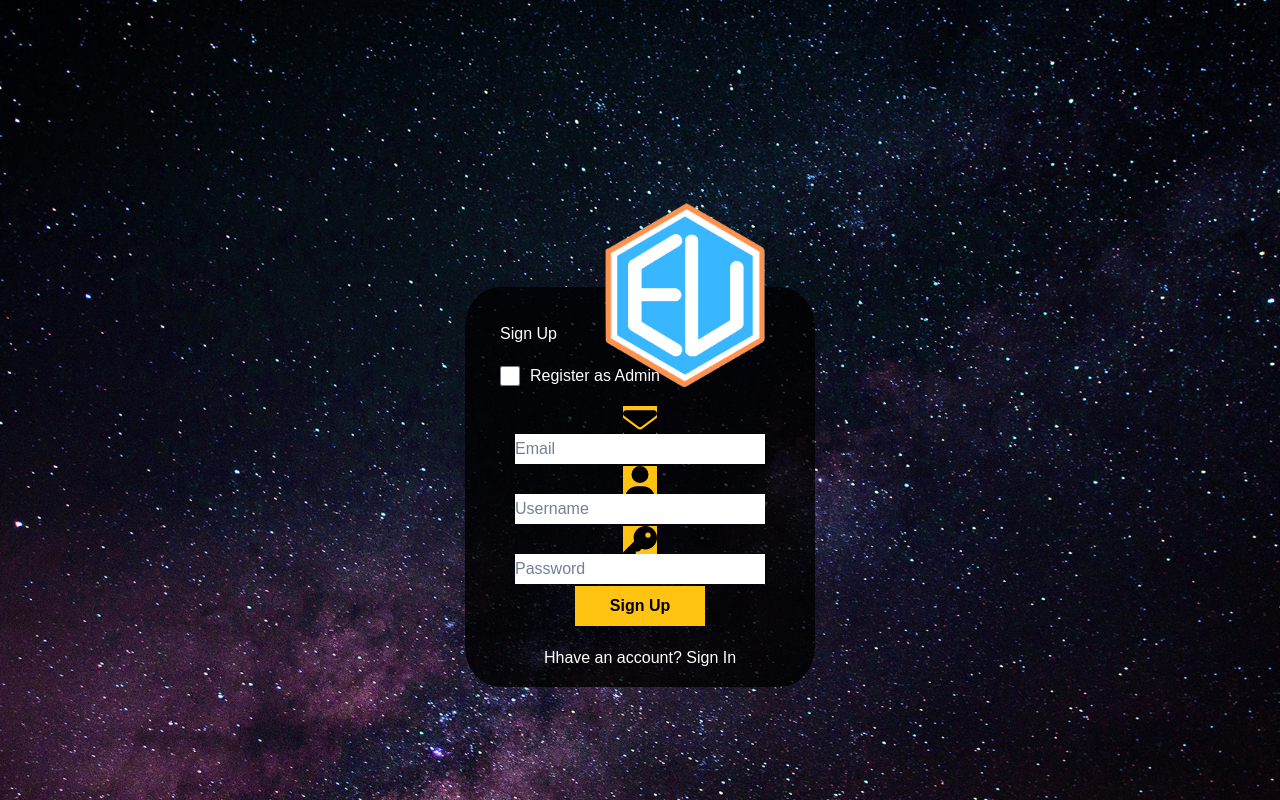
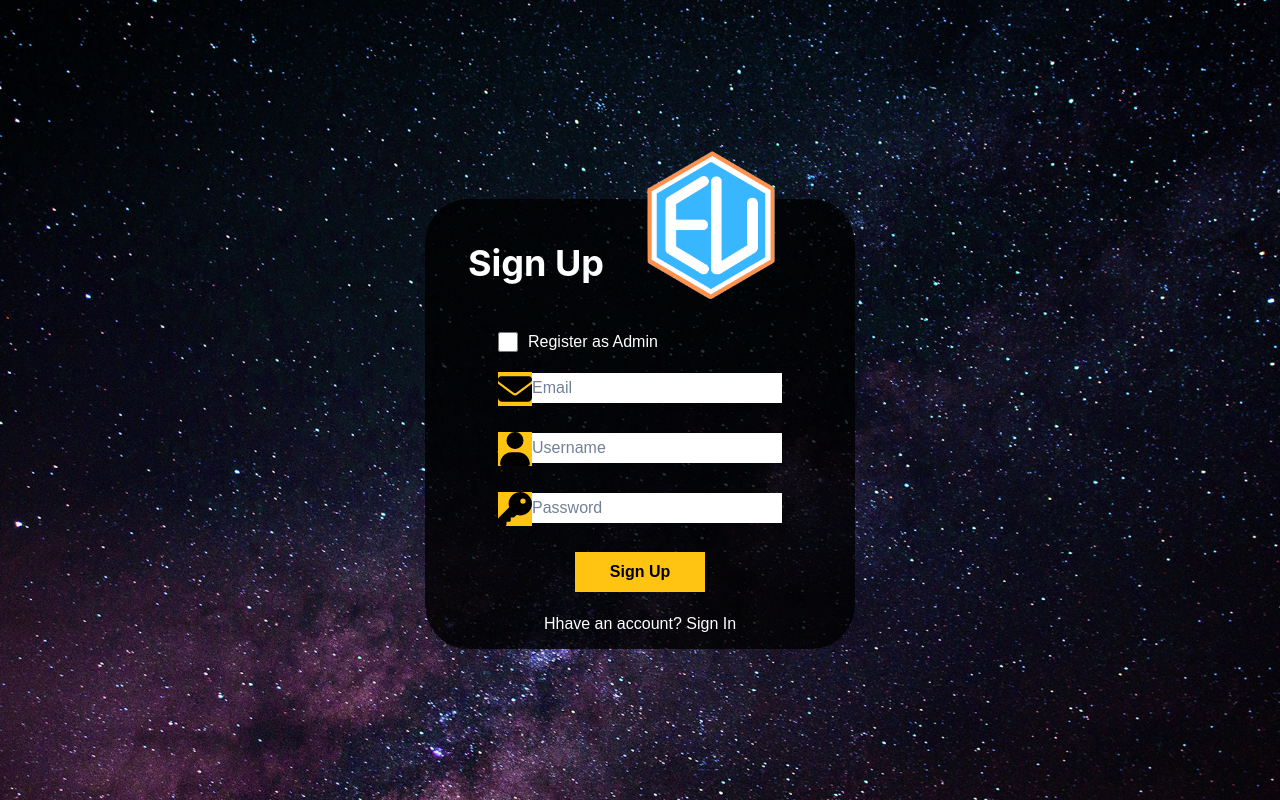
Before and after one commit to akshayrai75/go-nuts-coding, a React (Create React App) app in the folder evolved_vision/frontend/evolved-vision-ui/: page /register in a window 1280 px wide. Built offline with nearby package versions, Linux system fonts and the light colour scheme; a web font is replaced by a local one.

Commit message:
fix: login & registration styling fixes

```diff
--- a/evolved_vision/frontend/evolved-vision-ui/src/Components/login/LoginHome.css
+++ b/evolved_vision/frontend/evolved-vision-ui/src/Components/login/LoginHome.css
@@ -17,8 +17,8 @@
 .login-panel {
     background-color: rgba(0, 0, 0, 0.8) !important;
     border-radius: 10%;
-    height: 270px;
-    width: 350px;
+    height: 380px;
+    width: 430px;
     margin-top: auto;
     margin-bottom: auto;
     padding: 10%;
@@ -36,6 +36,7 @@
 
 .login-panel-header h1 {
     color: white;
+    height: 50px;
 }
 
 .login-panel-footer {
@@ -61,6 +62,7 @@
 
 .companyLogo {
     width: 300px;
+    margin-left: 50px;
     padding-left: 40%;
     margin-bottom: -100px;
 }
--- a/evolved_vision/frontend/evolved-vision-ui/src/Components/login/LoginHome.js
+++ b/evolved_vision/frontend/evolved-vision-ui/src/Components/login/LoginHome.js
@@ -8,6 +8,7 @@ import { FontAwesomeIcon } from "@fortawesome/react-fontawesome";
 import { faUser, faKey } from "@fortawesome/free-solid-svg-icons";
 import { FormGroup } from "react-bootstrap";
 import APIService from "../../utils/APIService";
+import { Heading } from "@chakra-ui/react";
 
 const LoginHome = ({ setIsAuthenticated }) => {
   const [user, setUser] = useState({
@@ -40,6 +41,7 @@ const LoginHome = ({ setIsAuthenticated }) => {
       })
       .catch((error) => {
         console.log(error);
+        setMsg("Invalid user credentials");
       });
   };
 
@@ -53,9 +55,12 @@ const LoginHome = ({ setIsAuthenticated }) => {
         </div>
         <div className="login-panel">
           <div className="login-panel-header">
-            <h1>Sign In</h1>
+            <Heading style={{ color: "white", height: "100px" }}>
+              Sign In
+            </Heading>
           </div>
           <div className="login-panel-body">
+            {msg && <text style={{ color: "red" }}>{msg}</text>}
             <Form onSubmit={(e) => userLogin(e)}>
               <InputGroup size="lg" className="mb-3 login-input-group-set">
                 <FontAwesomeIcon
--- a/evolved_vision/frontend/evolved-vision-ui/src/Components/register/RegisterUser.css
+++ b/evolved_vision/frontend/evolved-vision-ui/src/Components/register/RegisterUser.css
@@ -17,8 +17,8 @@
 .register-panel {
     background-color: rgba(0, 0, 0, 0.8) !important;
     border-radius: 10%;
-    height: 400px;
-    width: 350px;
+    height: 450px;
+    width: 430px;
     margin-top: auto;
     margin-bottom: auto;
     padding: 10%;
@@ -71,8 +71,9 @@
     align-items: center;
 }
 
-.companyLogo {
+.register-companyLogo {
     width: 300px;
+    margin-left: 50px;
     padding-left: 40%;
     margin-bottom: -100px;
     /* padding-right: 10%; */
--- a/evolved_vision/frontend/evolved-vision-ui/src/Components/register/RegisterUser.js
+++ b/evolved_vision/frontend/evolved-vision-ui/src/Components/register/RegisterUser.js
@@ -9,6 +9,7 @@ import { faUser, faKey, faEnvelope } from "@fortawesome/free-solid-svg-icons";
 import { FormGroup } from "react-bootstrap";
 import APIService from "../../utils/APIService";
 import { useNavigate } from "react-router-dom";
+import { Heading } from "@chakra-ui/react";
 
 const RegisterUser = ({ setIsAuthenticated }) => {
   const [user, setUser] = useState({
@@ -50,20 +51,32 @@ const RegisterUser = ({ setIsAuthenticated }) => {
       })
       .catch((error) => {
         console.log(error);
+        setMsg(
+          "Either member with same username or email already exists, hence try different details, or internal server issue, hence try again later."
+        );
       });
+  };
+
+  const getPanelHeight = () => {
+    if (msg) {
+      return { height: "550px" };
+    }
   };
 
   return (
     <div className="container">
       <div className="d-flex justify-content-center h-100">
-        <div className="d-flex justify-content-end companyLogo">
+        <div className="d-flex justify-content-end register-companyLogo">
           <span>
-            <img src={logo} alt="Evolved Vision Logo" height={"120vm"}></img>
+            <img src={logo} alt="Evolved Vision Logo" height={50}></img>
           </span>
         </div>
-        <div className="register-panel">
+        <div className="register-panel" style={getPanelHeight()}>
           <div className="register-panel-header">
-            <h1>Sign Up</h1>
+            {/* <h1>Sign Up</h1> */}
+            <Heading style={{ color: "white", height: "70px" }}>
+              Sign Up
+            </Heading>
           </div>
           <div className="register-panel-body">
             <Form onSubmit={(e) => registerUser(e)}>
@@ -134,6 +147,7 @@ const RegisterUser = ({ setIsAuthenticated }) => {
               Hhave an account? <a href="/">Sign In</a>
             </div>
           </div>
+          {msg && <text style={{ color: "red" }}>{msg}</text>}
         </div>
       </div>
     </div>
```
